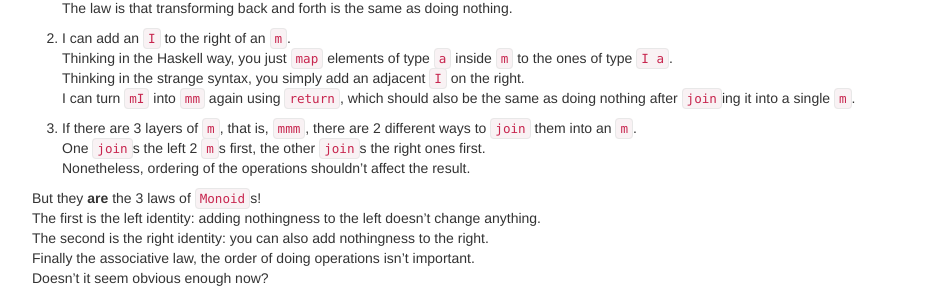
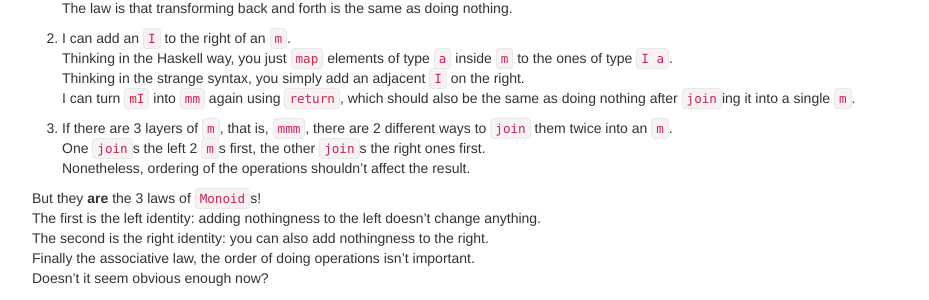
Before and after one commit to AndyShiue/AndyShiue.github.io, a Jekyll site: the page built from _posts/2017-02-06-monad.md, in a window 1280 px wide and 900 px high, scrolled down 1835 px. Shown: the part 283-583 px from the top of the window, without its empty margins (168-1097 px from the left). Built offline with Jekyll 4.4.1, drawn with Linux system fonts in a browser that asks for light colours; comment, search, counter and statistics services are not loaded.

Commit message:
Clarification.

```diff
--- a/_posts/2017-02-06-monad.md
+++ b/_posts/2017-02-06-monad.md
@@ -114,7 +114,7 @@ They are `Functor`s equipped with `return` and `join`, satifying the following 3
    Thinking in the strange syntax, you simply add an adjacent `I` on the right.
    I can turn `mI` into `mm` again using `return`, which should also be the same as doing nothing after `join`ing it into a single `m`.
 
-3. If there are 3 layers of `m`, that is, `mmm`, there are 2 different ways to `join` them into an `m`.
+3. If there are 3 layers of `m`, that is, `mmm`, there are 2 different ways to `join` them twice into an `m`.
    One `join`s the left 2 `m`s first, the other `join`s the right ones first.
    Nonetheless, ordering of the operations shouldn't affect the result.
 
```
